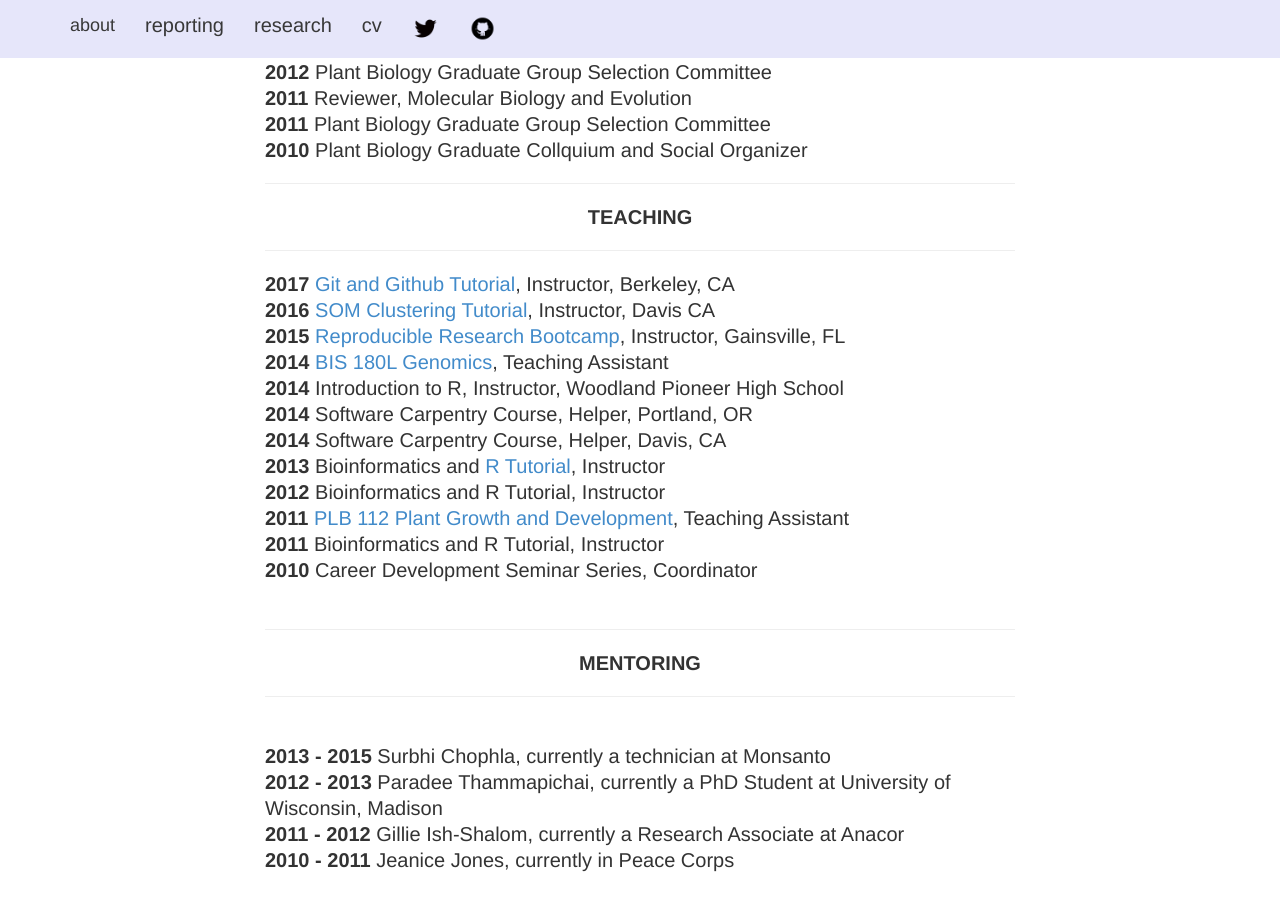
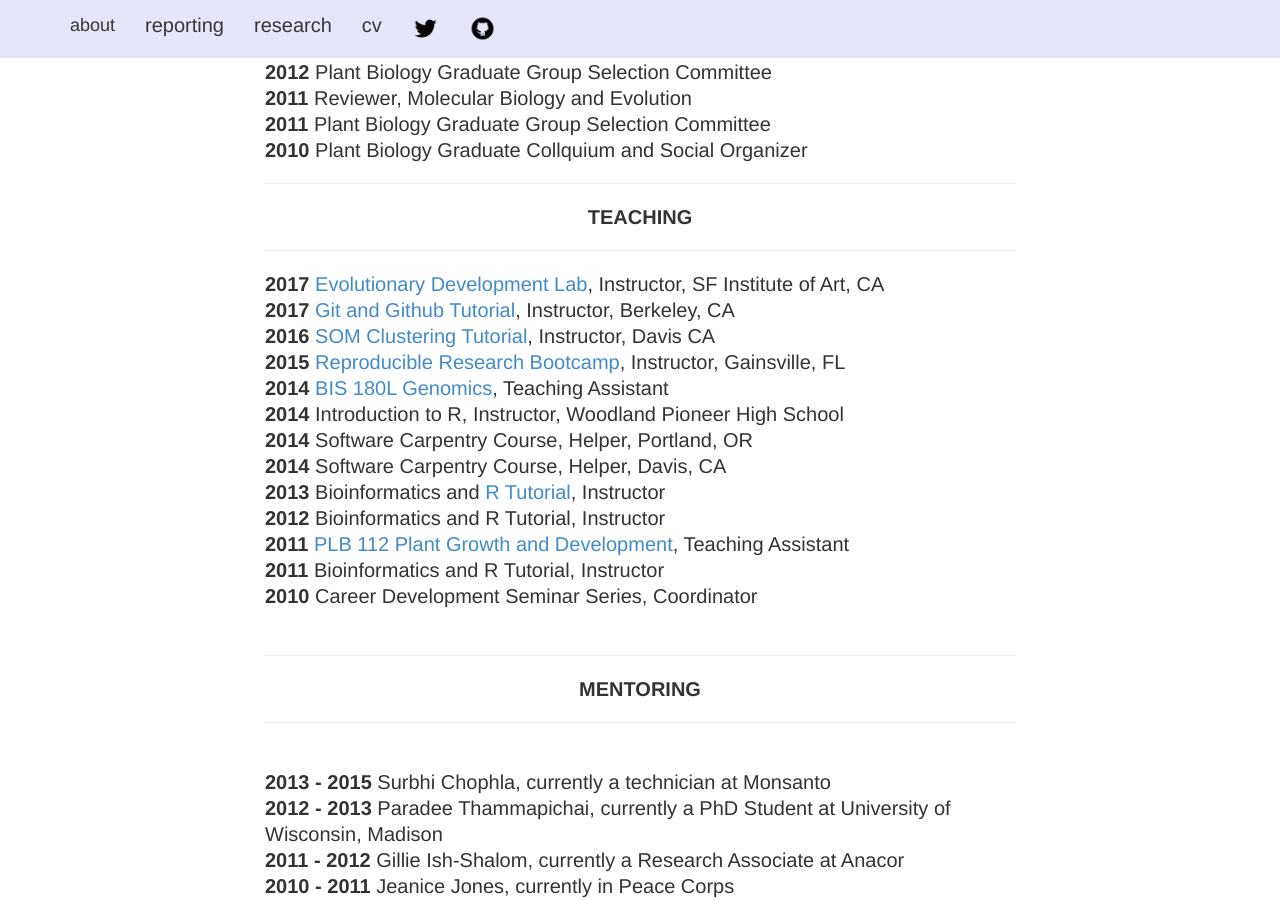
Before and after one commit to iamciera/creports, a Jekyll site: the page built from cv/index.html, in a window 1280 px wide and 900 px high, scrolled down 4864 px. Built offline with Jekyll 4.4.1, drawn with Linux system fonts in a browser that asks for light colours; nearby versions of some CDN libraries; before the commit the page ends 5738 px from its top, so only the background shows below that.

Commit message:
added evodevo class

```diff
--- a/cv/index.html
+++ b/cv/index.html
@@ -177,6 +177,7 @@ layout: default
 				<hr />
 				<center><p><strong>TEACHING</strong></p></center>
 				<hr />
+				<b>2017</b> <a href= "https://iamciera.github.io/evoDevoClass/"> Evolutionary Development Lab</a>, Instructor, SF Institute of Art, CA <br />
 				<b>2017</b> <a href= "http://www.thehackerwithin.org/berkeley/posts/git-github"> Git and Github Tutorial</a>, Instructor, Berkeley, CA <br />
 				<b>2016</b> <a href= "https://iamciera.github.io/SOMexample/"> SOM Clustering Tutorial</a>, Instructor, Davis CA <br />
 				<b>2015</b> <a href = "http://reproducible-science-curriculum.github.io/2015-06-01-reproducible-science-idigbio/">Reproducible Research Bootcamp</a>, Instructor, Gainsville, FL<br />
```
